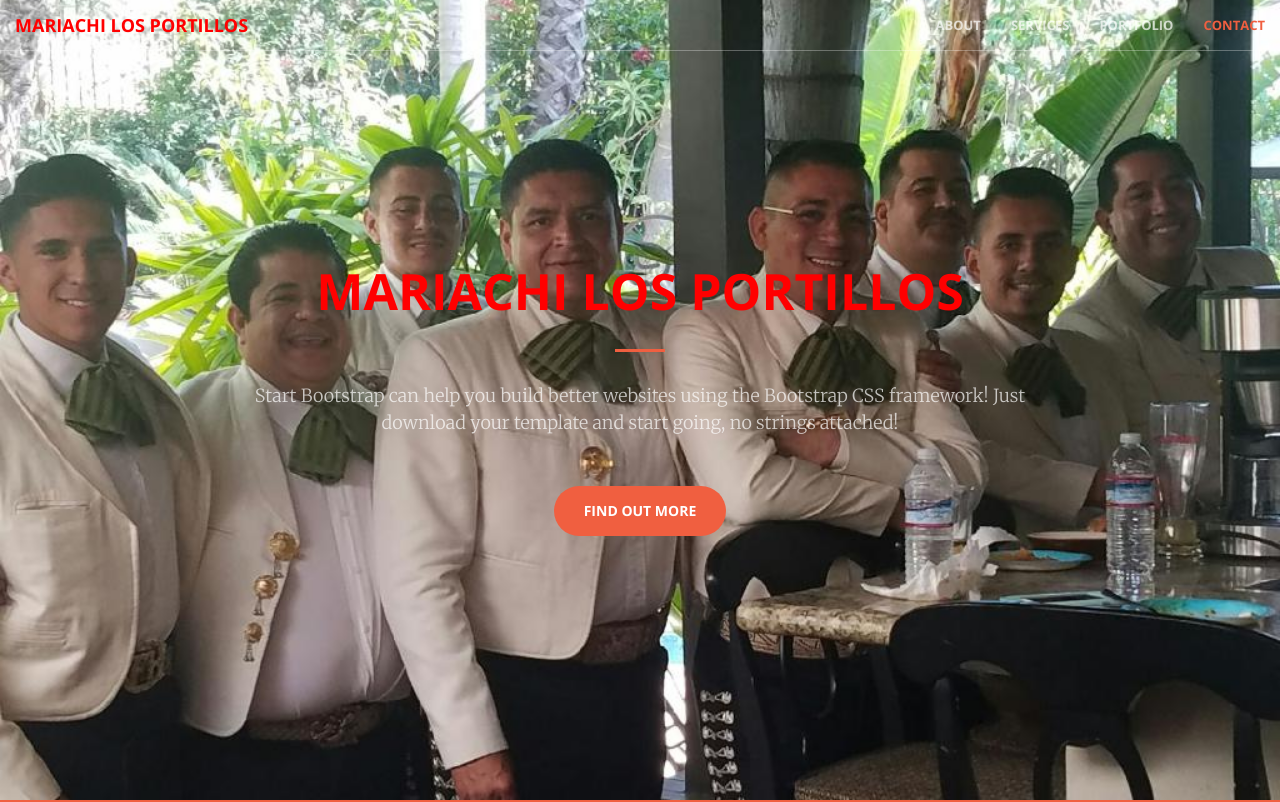
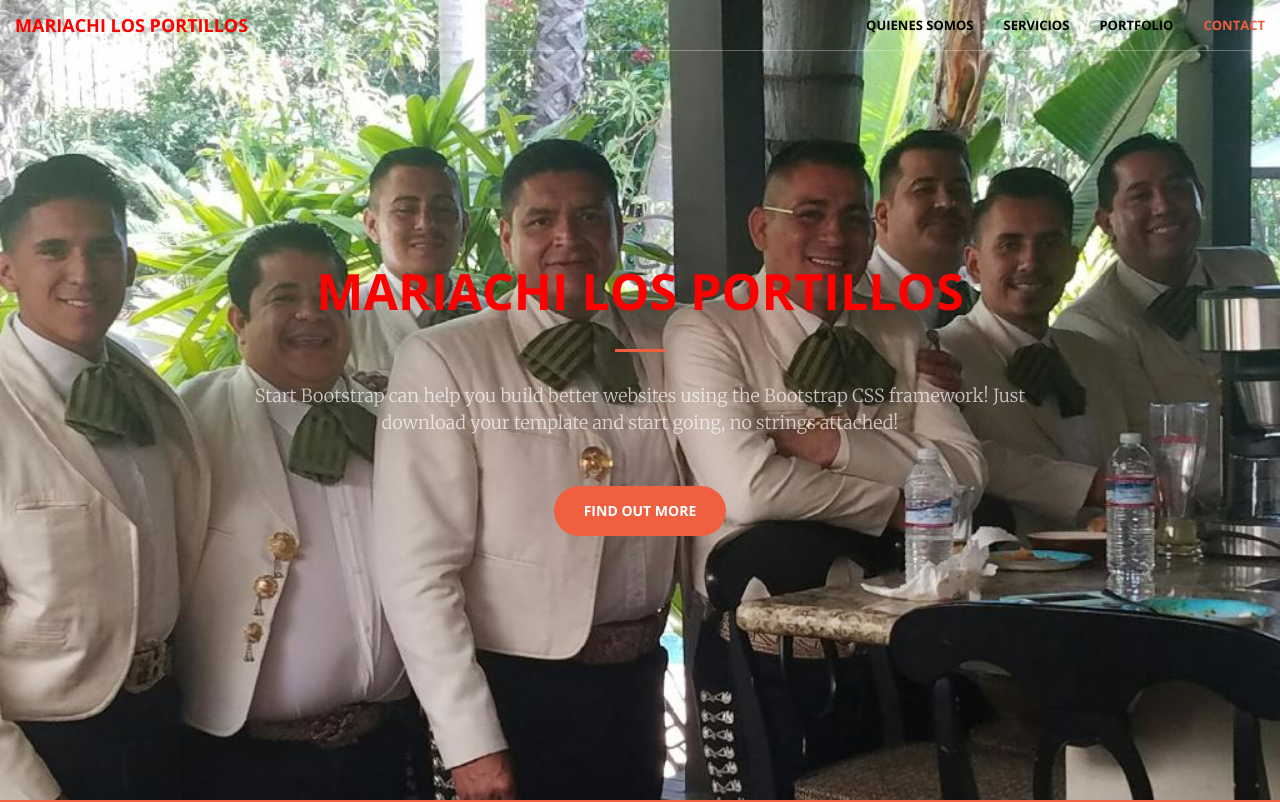
Before and after one commit to marianobonilla/MariachiLosPortillos, a website: page index.html in a window 1280 px wide. Shown: the top 802 px of the page. Drawn offline with nearby package versions, Linux system fonts and the light colour scheme.

Commit message:
Menu Update

```diff
--- a/index.html
+++ b/index.html
@@ -51,16 +51,16 @@
             <div class="collapse navbar-collapse" id="bs-example-navbar-collapse-1">
                 <ul class="nav navbar-nav navbar-right">
                     <li>
-                        <a class="page-scroll" href="#about">About</a>
+                        <a class="page-scroll" href="#about" style="color:black">Quienes somos</a>
                     </li>
                     <li>
-                        <a class="page-scroll" href="#services">Services</a>
+                        <a class="page-scroll" href="#services" style="color:black">Servicios</a>
                     </li>
                     <li>
-                        <a class="page-scroll" href="#portfolio">Portfolio</a>
+                        <a class="page-scroll" href="#portfolio" style="color:black">Portfolio</a>
                     </li>
                     <li>
-                        <a class="page-scroll" href="#contact">Contact</a>
+                        <a class="page-scroll" href="#contact" style="color:black">Contact</a>
                     </li>
                 </ul>
             </div>
```
